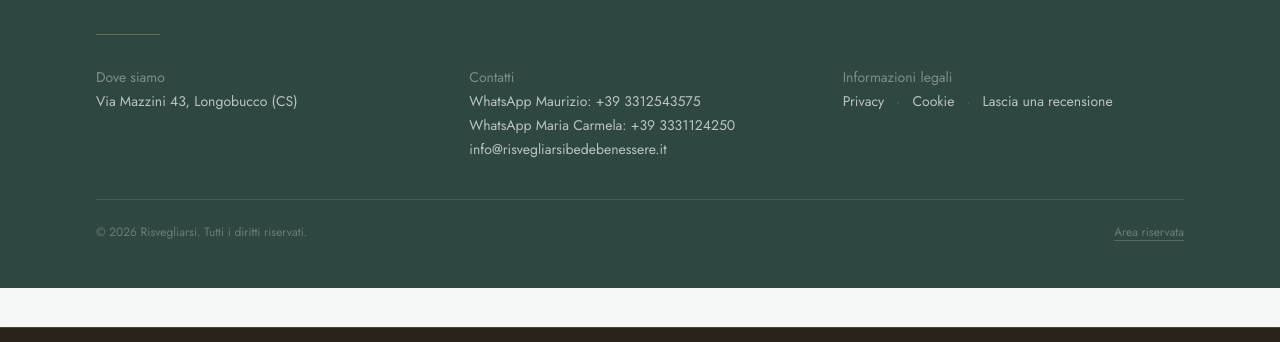
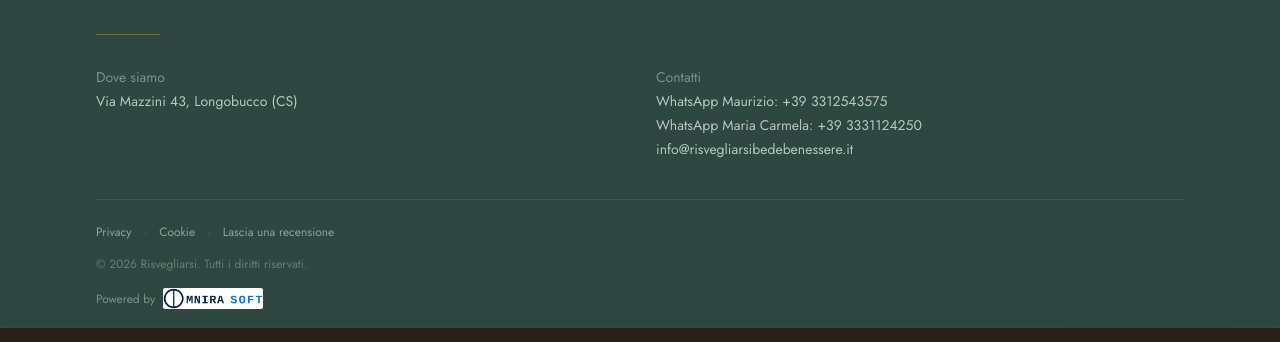
Before and after one commit to rossanorooms-prog/risvegliarsi, a Next.js app: page /admin in a window 1280 px wide. Shown: the part 404-746 px from the top of the page. Built offline with nearby package versions, Linux system fonts and the light colour scheme; no server answers.

Commit message:
Footer: aggiunto 'Powered by Omnira Soft' (logo linkato a omnirasoft.it), rimosso link 'Area riservata', Privacy/Cookie/Lascia una recensione spostati in fondo sopra i diritti riservati

```diff
--- a/components/Footer.tsx
+++ b/components/Footer.tsx
@@ -1,4 +1,5 @@
 import Link from "next/link";
+import Image from "next/image";
 import { site, titolari } from "@/data/config";
 
 const facebookUrl = "https://www.facebook.com/share/1K7nTnLnSc/";
@@ -27,7 +28,7 @@ export default function Footer() {
 
         <div className="mt-8 h-px w-16 bg-oro/50" />
 
-        <div className="mt-8 grid gap-8 font-body text-sm text-crema/70 sm:grid-cols-3">
+        <div className="mt-8 grid gap-8 font-body text-sm text-crema/70 sm:grid-cols-2">
           <div>
             <p className="text-crema/40">Dove siamo</p>
             <p className="mt-1">{site.indirizzo}</p>
@@ -52,25 +53,30 @@ export default function Footer() {
               </a>
             </p>
           </div>
-          <div>
-            <p className="text-crema/40">Informazioni legali</p>
-            <p className="mt-1 space-x-3">
-              <Link href="/privacy" className="hover:text-orochiaro">Privacy</Link>
-              <span className="text-crema/20">·</span>
-              <Link href="/cookie" className="hover:text-orochiaro">Cookie</Link>
-              <span className="text-crema/20">·</span>
-              <Link href="/recensioni" className="hover:text-orochiaro">Lascia una recensione</Link>
-            </p>
-          </div>
         </div>
 
-        <div className="mt-10 flex flex-col-reverse items-start justify-between gap-4 border-t border-crema/10 pt-6 sm:flex-row sm:items-center">
-          <p className="font-body text-xs text-crema/30">
+        <div className="mt-10 border-t border-crema/10 pt-6">
+          <p className="font-body text-xs text-crema/50 space-x-3">
+            <Link href="/privacy" className="hover:text-orochiaro">Privacy</Link>
+            <span className="text-crema/20">·</span>
+            <Link href="/cookie" className="hover:text-orochiaro">Cookie</Link>
+            <span className="text-crema/20">·</span>
+            <Link href="/recensioni" className="hover:text-orochiaro">Lascia una recensione</Link>
+          </p>
+
+          <p className="mt-4 font-body text-xs text-crema/30">
             © {new Date().getFullYear()} {site.nome}. Tutti i diritti riservati.
           </p>
-          <Link href="/admin" className="font-body text-xs text-crema/30 underline decoration-crema/20 underline-offset-4 hover:text-orochiaro">
-            Area riservata
-          </Link>
+
+          <a
+            href="https://omnirasoft.it"
+            target="_blank"
+            rel="noopener noreferrer"
+            className="mt-4 inline-flex items-center gap-2 font-body text-xs text-crema/40 transition hover:text-crema/70"
+          >
+            Powered by
+            <Image src="/images/logo-omnirasoft.png" alt="Omnira Soft" width={100} height={21} />
+          </a>
         </div>
       </div>
     </footer>
```
Also changed, not shown: public/images/logo-omnirasoft.png (added).
